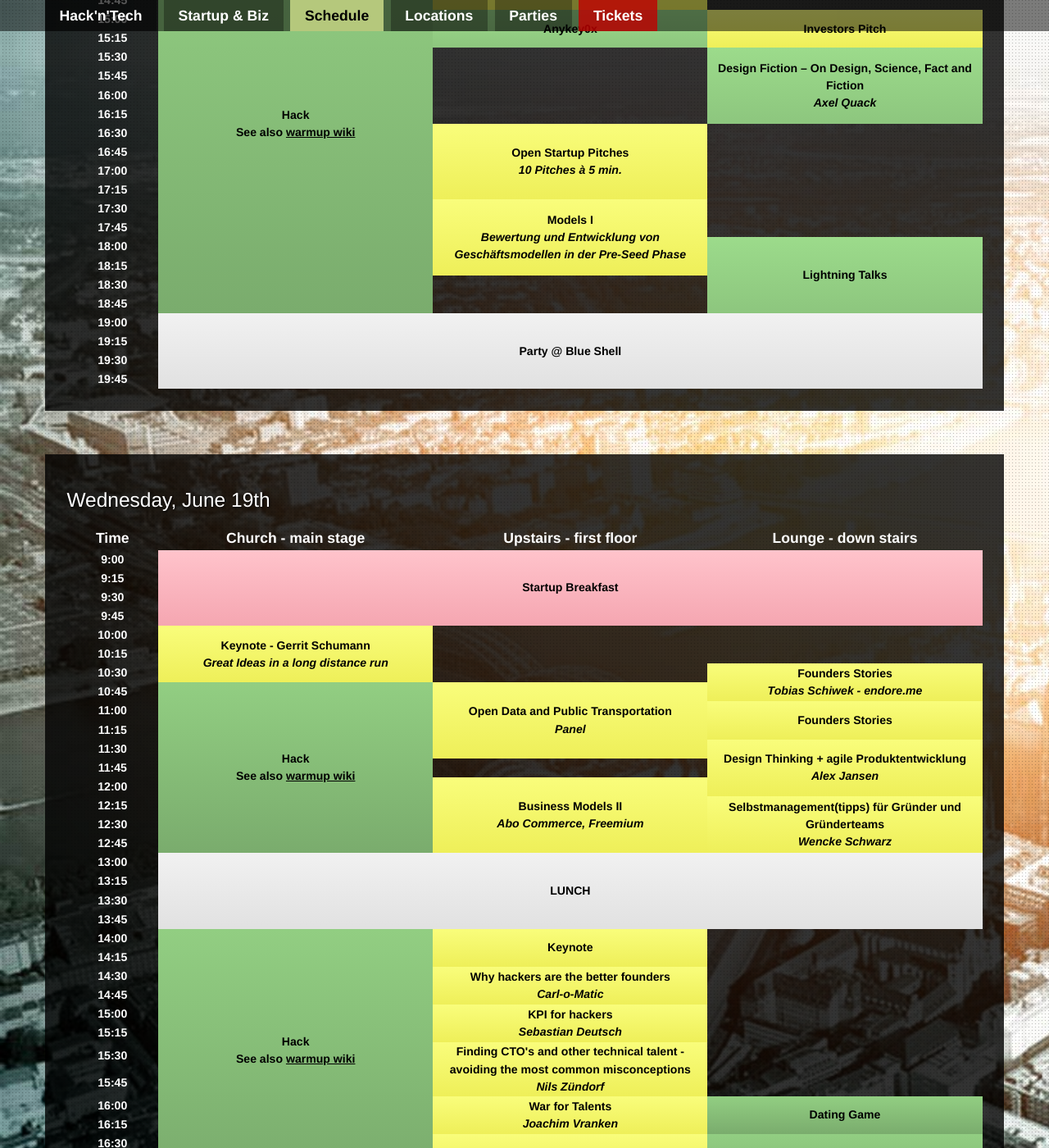
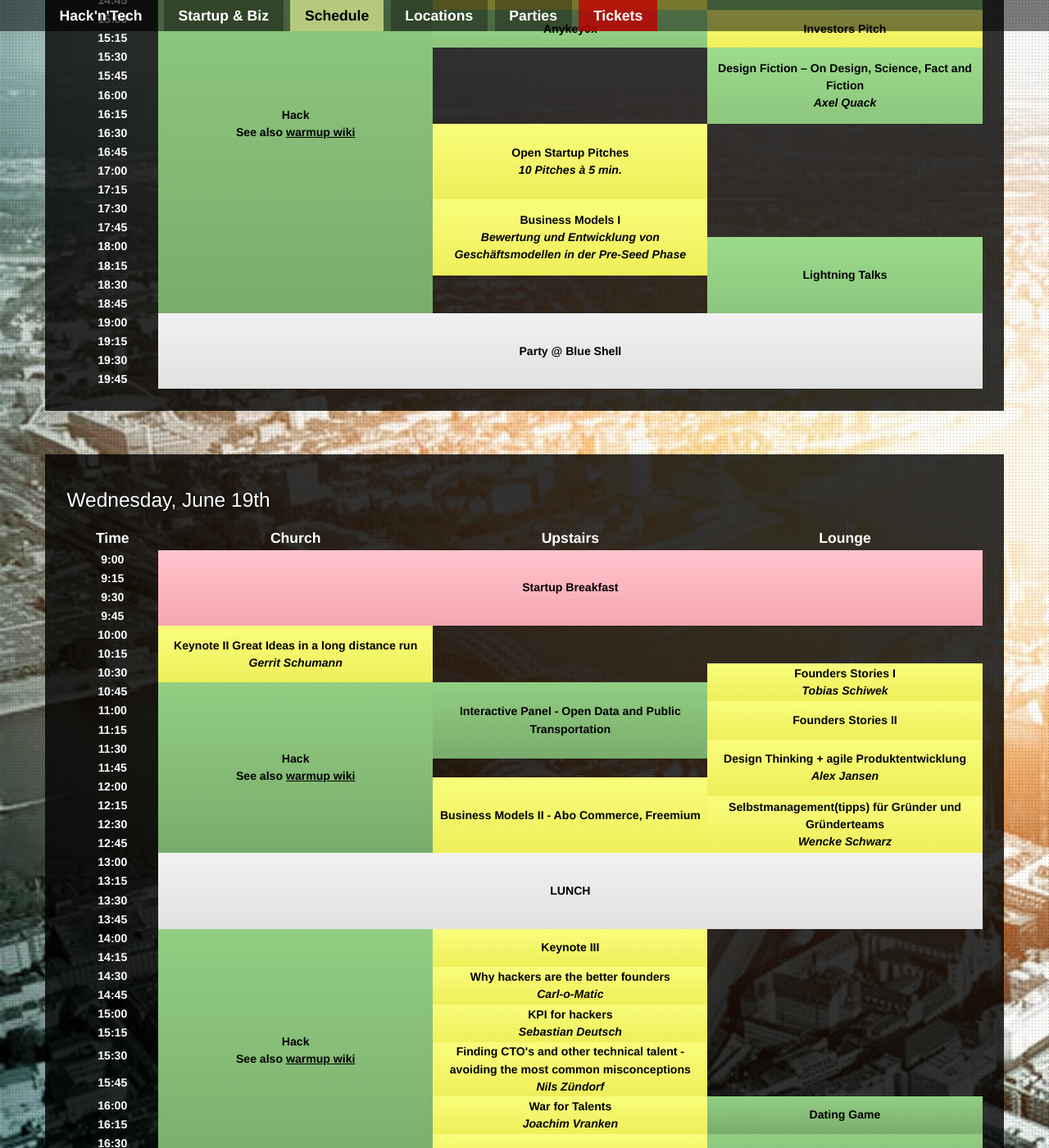
Before and after one commit to InteractiveCologne/interactivecologne.github.com, a Jekyll site: the page built from schedule.html, in a window 1280 px wide and 1400 px high, scrolled down 1763 px. Shown: the whole window at 82% size. Built offline with Jekyll 4.4.1, drawn with Linux system fonts in a browser that asks for light colours; nearby versions of some CDN libraries; some of the changed text lies outside the part shown.

Commit message:
updated schedule

```diff
--- a/schedule.html
+++ b/schedule.html
@@ -166,7 +166,7 @@
 			</tr>
 			<tr>
 				<td>9:45</td>
-				<td rowspan="2" class="startuptalks">Keynote<br/>
+				<td rowspan="2" class="startuptalks">Keynote I<br/>
 					<em>Karl-Heinz Land</em></td>
 			</tr>
 			<tr>
@@ -207,6 +207,9 @@
 				<td rowspan="4" class="startuptalks">
 					Business model design in the app-economy<br/><em>Marc Sieberger</em>
 				</td>
+				<td rowspan="4" class="hackitself">
+					Interactive Panel - Vision of Open Data<br/><em>Sabine Möwes, Dirk Blauhut (Stadt Köln), Marian Steinbach (Offenes Köln), Julia Kloiber (OKF)</em>
+				</td>
 			</tr>
 			<tr>
 				<td>12:15</td>
@@ -240,12 +243,18 @@
 				<td rowspan="4" class="startuptalks">
 					Finance Talks
 				</td>
+				<td rowspan="2" class="hackitself">
+					Hack-Talk t.b.d.
+				</td>
 			</tr>
 			<tr>
 				<td>14:15</td>
 			</tr>
 			<tr>
 				<td>14:30</td>
+				<td rowspan="2" class="hackitself">
+					Hack-Talk t.b.d.
+				</td>
 			</tr>
 			<tr>
 				<td>14:45</td>
@@ -297,7 +306,7 @@
 			<tr>
 				<td>17:30</td>
 				<td rowspan="4" class="startuptalks">
-					 Models I<br/>
+					 Business Models I<br/>
 					<em>Bewertung und Entwicklung von Geschäftsmodellen in der Pre-Seed Phase</em>
 				</td>
 			</tr>
@@ -344,9 +353,9 @@
 		<table class="schedule">
 			<tr>
 				<th>Time</th>
-				<th>Church - main stage</th>
-				<th>Upstairs - first floor</th>
-				<th>Lounge - down stairs</th>
+				<th>Church</th>
+				<th>Upstairs</th>
+				<th>Lounge</th>
 			</tr>
 
 			<tr>
@@ -368,8 +377,8 @@
 			<tr>
 				<td>10:00</td>
 				<td rowspan="3" class="startuptalks">
-					Keynote - Gerrit Schumann<br/>
-					<em>Great Ideas in a long distance run</em>
+					Keynote II Great Ideas in a long distance run<br/>
+					<em>Gerrit Schumann</em>
 				</td>
 			</tr>
 			<tr>
@@ -379,8 +388,8 @@
 				<td>10:30</td>
 				<td>&nbsp;</td>
 				<td rowspan="2" class="startuptalks">
-					Founders Stories<br/>
-					<em>Tobias Schiwek - endore.me</em>
+					Founders Stories I<br/>
+					<em>Tobias Schiwek</em>
 				</td>
 			</tr>
 			<tr>
@@ -389,14 +398,14 @@
 					Hack<br/>
 					See also <a href="https://github.com/InteractiveCologne/warmup/wiki">warmup wiki</a>
 				</td>
-				<td rowspan="4" class="startuptalks">
-					Open Data and Public Transportation<br/><em>Panel</em>
+				<td rowspan="4" class="hackitself">
+					Interactive Panel - Open Data and Public Transportation
 				</td>
 			</tr>
 			<tr>
 				<td>11:00</td>
 				<td rowspan="2" class="startuptalks">
-					Founders Stories</a>
+					Founders Stories II</a>
 				</td>
 			</tr>
 			<tr>
@@ -415,8 +424,7 @@
 			<tr>
 				<td>12:00</td>
 				<td rowspan="4" class="startuptalks">
-					Business Models II<br/>
-					<em>Abo Commerce, Freemium</em>
+					Business Models II - Abo Commerce, Freemium
 				</td>
 			</tr>
 			<tr>
@@ -454,7 +462,7 @@
 					See also <a href="https://github.com/InteractiveCologne/warmup/wiki">warmup wiki</a>
 				</td>
 				<td rowspan="2" class="startuptalks">
-					Keynote
+					Keynote III
 				</td>
 			</tr>
 			<tr>
```
